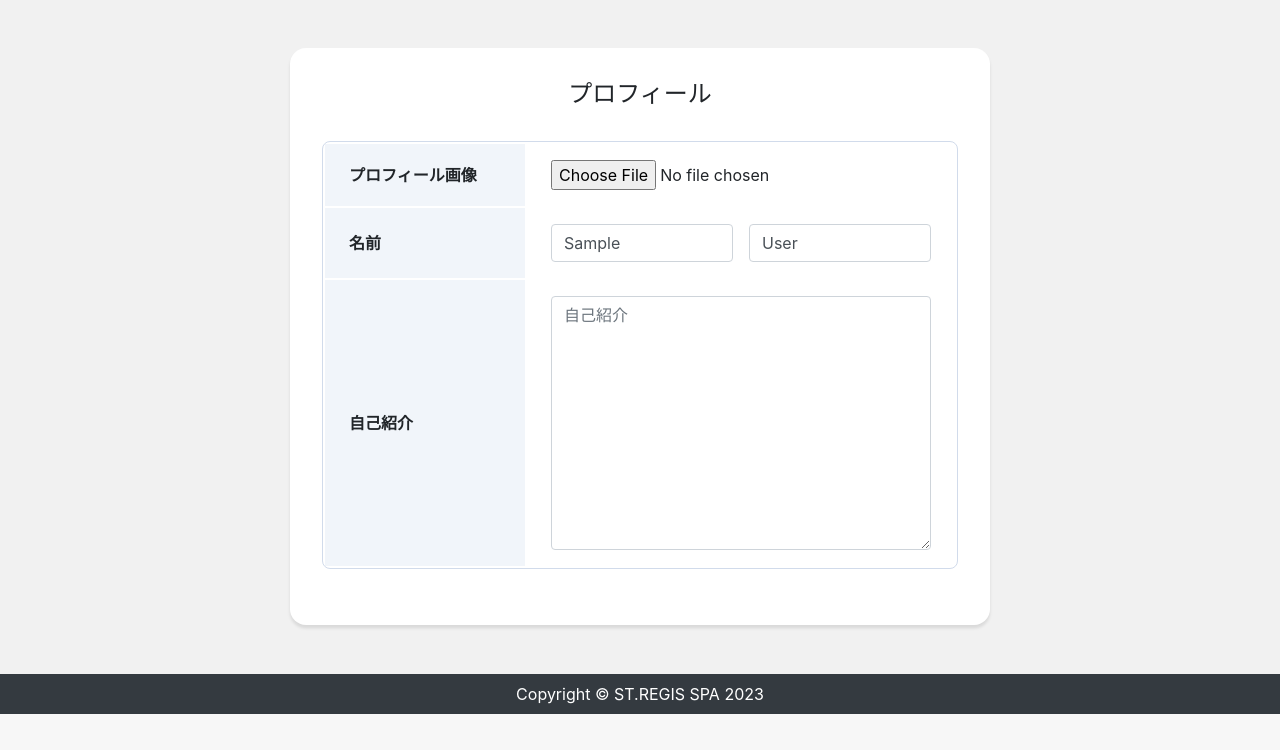
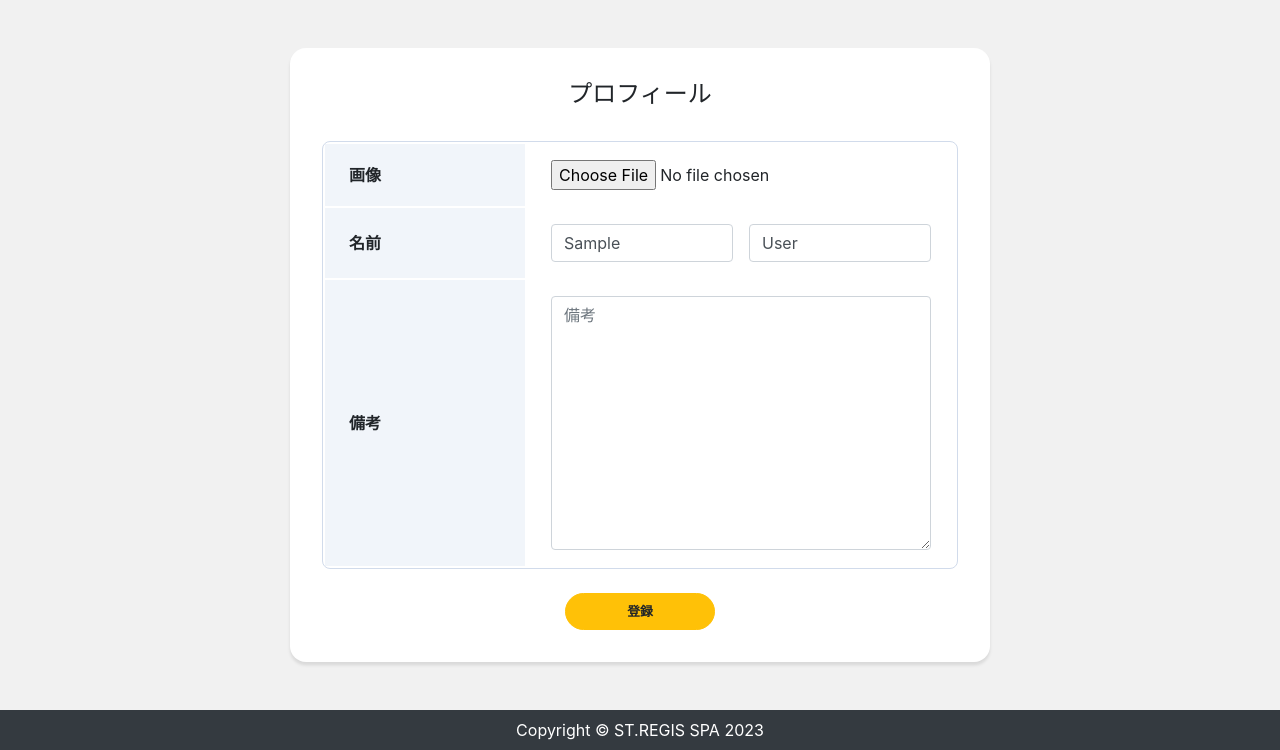
Before and after one commit to mori-tt/reservation_system3, a Django app: page /accounts/profile/edit/ in a window 1280 px wide. Shown: the part 86-836 px from the top of the page. Before the commit the page ends 800 px from the top, so only its background shows below. Run offline with Django 5.2, Linux system fonts and the light colour scheme; the visitor is signed in with stand-in values (Sample User, id 1); data comes from the database, SQL or seed files in the repository; some libraries are stand-ins or nearby versions.

Commit message:
🚧 とりあえず動く

```diff
--- a/accounts/forms.py
+++ b/accounts/forms.py
@@ -1,10 +1,10 @@
 from django import forms
-from allauth.account.forms import SignupForm # 追加
+from allauth.account.forms import SignupForm
 
 class ProfileForm(forms.Form):
     first_name = forms.CharField(max_length=30, label='姓')
     last_name = forms.CharField(max_length=30, label='名')
-    description = forms.CharField(label='自己紹介', widget=forms.Textarea(), required=False)
+    description = forms.CharField(label='備考', widget=forms.Textarea(), required=False)
     image = forms.ImageField(required=False, )
 
 class SignupUserForm(SignupForm):
--- a/accounts/models.py
+++ b/accounts/models.py
@@ -2,7 +2,6 @@ from django.db import models
 from django.contrib.auth.base_user import AbstractBaseUser
 from django.contrib.auth.models import UserManager, PermissionsMixin
 from django.utils import timezone
-
 
 class UserManager(UserManager):
     def _create_user(self, email, password, **extra_fields):
@@ -20,21 +19,18 @@ class UserManager(UserManager):
     def create_superuser(self, email, password, **extra_fields):
         extra_fields.setdefault('is_staff', True)
         extra_fields.setdefault('is_superuser', True)
-
         if extra_fields.get('is_staff') is not True:
             raise ValueError('Superuser must have is_staff=True.')
         if extra_fields.get('is_superuser') is not True:
             raise ValueError('Superuser must have is_superuser=True.')
-
         return self._create_user(email, password, **extra_fields)
-
 
 class CustomUser(AbstractBaseUser, PermissionsMixin):
     email = models.EmailField('メールアドレス', unique=True)
     first_name = models.CharField(('姓'), max_length=30)
     last_name = models.CharField(('名'), max_length=30)
-    description = models.TextField('自己紹介', default="", blank=True)
-    image = models.ImageField(upload_to='images', verbose_name='プロフィール画像', null=True, blank=True)
+    description = models.TextField('備考', default="", blank=True)
+    image = models.ImageField(upload_to='images', verbose_name='画像', null=True, blank=True)
 
     is_staff = models.BooleanField(
         ('staff status'),
--- a/accounts/templates/accounts/profile.html
+++ b/accounts/templates/accounts/profile.html
@@ -6,7 +6,7 @@
     <table class="profile_table mb-4">
       <tbody>
         <tr>
-          <th class="header">プロフィール画像</th>
+          <th class="header">画像</th>
           <td class="data">
             {% if user_data.image %}
             <img src="{{ user_data.image.url }}" width="100px" />
@@ -24,13 +24,13 @@
           <td class="data">{{ user_data.email }}</td>
         </tr>
         <tr>
-          <th class="header">自己紹介</th>
+          <th class="header">備考</th>
           <td class="data">{{ user_data.description }}</td>
         </tr>
       </tbody>
     </table>
     <div class="button mx-auto">
-      <a class="btn btn-lg btn-warning btn-block" href="{% url 'profile_edit' %}">編集する</a>
+      <a class="btn btn-lg btn-warning btn-block" href="{% url 'profile_edit' %}">編集</a>
     </div>
   </div>
 </div>
--- a/accounts/templates/accounts/profile_edit.html
+++ b/accounts/templates/accounts/profile_edit.html
@@ -8,7 +8,7 @@
       <table class="profile_table mb-4">
         <tbody>
           <tr>
-            <th class="header">プロフィール画像</th>
+            <th class="header">画像</th>
             <td class="data">{{ form.image }}</td>
           </tr>
           <tr>
@@ -19,13 +19,16 @@
             </td>
           </tr>
           <tr>
-            <th class="header">自己紹介</th>
+            <th class="header">備考</th>
             <td class="data">
-              {% render_field form.description class="form-control" placeholder="自己紹介" %}
+              {% render_field form.description class="form-control" placeholder="備考" %}
             </td>
           </tr>
         </tbody>
       </table>
+      <div class="button mx-auto">
+        <button class="btn btn-lg btn-warning btn-block" type="submit">登録</button>
+      </div>
     </form>
   </div>
 </div>
--- a/accounts/urls.py
+++ b/accounts/urls.py
@@ -2,9 +2,9 @@ from django.urls import path
 from accounts import views
 
 urlpatterns = [
-    path('signup/', views.SignupView.as_view(), name='account_signup'),
     path('login/', views.LoginView.as_view(), name='account_login'),
     path('logout/', views.LogoutView.as_view(), name='account_logout'),
     path('profile/', views.ProfileView.as_view(), name='profile'),
     path('profile/edit/', views.ProfileEditView.as_view(), name='profile_edit'),
+    path('signup/', views.SignupView.as_view(), name='account_signup'),
 ]
--- a/accounts/views.py
+++ b/accounts/views.py
@@ -7,37 +7,30 @@ from allauth.account import views
 from app.models import Staff, Booking
 from django.utils import timezone
 
-
 class SignupView(views.SignupView):
     template_name = 'accounts/signup.html'
     form_class = SignupUserForm
 
-
 class LoginView(views.LoginView):
     template_name = 'accounts/login.html'
 
-
 class LogoutView(views.LogoutView):
     template_name = 'accounts/logout.html'
-
     def post(self, *args, **kwargs):
         if self.request.user.is_authenticated:
             self.logout()
         return redirect('/')
 
-
 class ProfileView(LoginRequiredMixin, View):
     def get(self, request, *args, **kwargs):
         user_data = CustomUser.objects.get(id=request.user.id)
-        staff_data = Staff.objects.get(user=user_data)
+        staff_data = Staff.objects.filter(user=user_data).first()
         booking_data = Booking.objects.filter(staff=staff_data, start__gte=timezone.now())
-
         return render(request, 'accounts/profile.html', {
             'user_data': user_data,
             'staff_data': staff_data,
             'booking_data': booking_data,
         })
-
 
 class ProfileEditView(LoginRequiredMixin, View):
     def get(self, request, *args, **kwargs):
@@ -51,7 +44,6 @@ class ProfileEditView(LoginRequiredMixin, View):
                 'image': user_data.image
             }
         )
-
         return render(request, 'accounts/profile_edit.html', {
             'form': form,
             'user_data': user_data
--- a/app/models.py
+++ b/app/models.py
@@ -8,14 +8,12 @@ class Store(models.Model):
     tel = models.CharField('電話番号', max_length=100, null=True, blank=True)
     description = models.TextField('説明', default="", blank=True)
     image = models.ImageField(upload_to='images', verbose_name='イメージ画像', null=True, blank=True)
-
     def __str__(self):
         return self.name
 
 class Staff(models.Model):
     user = models.OneToOneField(CustomUser, verbose_name='スタッフ', on_delete=models.CASCADE)
     store = models.ForeignKey(Store, verbose_name='店舗', on_delete=models.CASCADE)
-
     def __str__(self):
         return f'{self.store}:{self.user}'
 
@@ -27,7 +25,6 @@ class Booking(models.Model):
     remarks = models.TextField('備考', default="", blank=True)
     start = models.DateTimeField('開始時間', default=timezone.now)
     end = models.DateTimeField('終了時間', default=timezone.now)
-
     def __str__(self):
         start = timezone.localtime(self.start).strftime('%Y/%m/%d %H:%M')
         end = timezone.localtime(self.end).strftime('%Y/%m/%d %H:%M')
--- a/app/templates/app/base.html
+++ b/app/templates/app/base.html
@@ -29,7 +29,7 @@
         </li>
         {% else %}
         <li class="nav-item">
-          <a class="nav-link" href="{% url 'account_signup' %}">スタッフ</a>
+          <a class="nav-link" href="{% url 'account_signup' %}">サインアップ</a>
         </li>
         <li class="nav-item">
           <a class="nav-link" href="{% url 'account_login' %}">ログイン</a>
--- a/app/templates/app/booking.html
+++ b/app/templates/app/booking.html
@@ -43,7 +43,7 @@
                         </td>
                     </tr>
                     <tr>
-                        <th class="header">その他備考</th>
+                        <th class="header">備考</th>
                         <td class="data">
                             {% render_field form.remarks class="form-control" %}
                         </td>
--- a/app/templates/app/store.html
+++ b/app/templates/app/store.html
@@ -19,7 +19,7 @@
             </div>
         </div>
         {% empty %}
-        <p>まだ店舗がありません</p>
+        <p>店舗がありません</p>
         {% endfor %}
     </div>
 </div>
--- a/app/urls.py
+++ b/app/urls.py
@@ -3,12 +3,12 @@ from app import views
 
 urlpatterns = [
     path('', views.StoreView.as_view(), name="store"),
-    path('store/<int:pk>/', views.StaffView.as_view(), name='staff'), # 追加
-    path('calendar/<int:pk>/', views.CalendarView.as_view(), name='calendar'), # 追加
-    path('calendar/<int:pk>/<int:year>/<int:month>/<int:day>/', views.CalendarView.as_view(), name='calendar'), # 追加
-    path('booking/<int:pk>/<int:year>/<int:month>/<int:day>/<int:hour>/', views.BookingView.as_view(), name='booking'), # 追加
-    path('thanks/', views.ThanksView.as_view(), name='thanks'), # 追加
-    path('mypage/<int:year>/<int:month>/<int:day>/', views.MyPageView.as_view(), name='mypage'), # 追加
-    path('mypage/holiday/<int:year>/<int:month>/<int:day>/<int:hour>/', views.Holiday, name='holiday'), # 追加
-    path('mypage/delete/<int:year>/<int:month>/<int:day>/<int:hour>/', views.Delete, name='delete'), # 追加
+    path('store/<int:pk>/', views.StaffView.as_view(), name='staff'),
+    path('calendar/<int:pk>/', views.CalendarView.as_view(), name='calendar'),
+    path('calendar/<int:pk>/<int:year>/<int:month>/<int:day>/', views.CalendarView.as_view(), name='calendar'),
+    path('booking/<int:pk>/<int:year>/<int:month>/<int:day>/<int:hour>/', views.BookingView.as_view(), name='booking'),
+    path('thanks/', views.ThanksView.as_view(), name='thanks'),
+    path('mypage/<int:year>/<int:month>/<int:day>/', views.MyPageView.as_view(), name='mypage'),
+    path('mypage/holiday/<int:year>/<int:month>/<int:day>/<int:hour>/', views.Holiday, name='holiday'),
+    path('mypage/delete/<int:year>/<int:month>/<int:day>/<int:hour>/', views.Delete, name='delete'),
 ]
--- a/mysite/urls.py
+++ b/mysite/urls.py
@@ -1,13 +1,13 @@
 from django.contrib import admin
 from django.urls import path, include
-from django.conf.urls.static import static  # 追加
-from django.conf import settings  # 追加
+from django.conf.urls.static import static
+from django.conf import settings
 
 urlpatterns = [
     path("admin/", admin.site.urls),
     path("", include("app.urls")),
     path("accounts/", include("accounts.urls")),
-    path("accounts/", include("allauth.urls")),  # 追加
+    path("accounts/", include("allauth.urls")),
 ]
 
-urlpatterns += static(settings.MEDIA_URL, document_root=settings.MEDIA_ROOT)  # 追加
+urlpatterns += static(settings.MEDIA_URL, document_root=settings.MEDIA_ROOT)
```
Also changed, not shown: app/views.py (+5 -19 lines), mysite/settings.py (+10 -9 lines), accounts/migrations/0002_alter_customuser_id.py (added), accounts/migrations/0003_auto_20231217_2314.py (added), app/migrations/0003_alter_booking_id_alter_staff_id_alter_store_id.py (added), app/migrations/0004_auto_20231217_2314.py (added).
